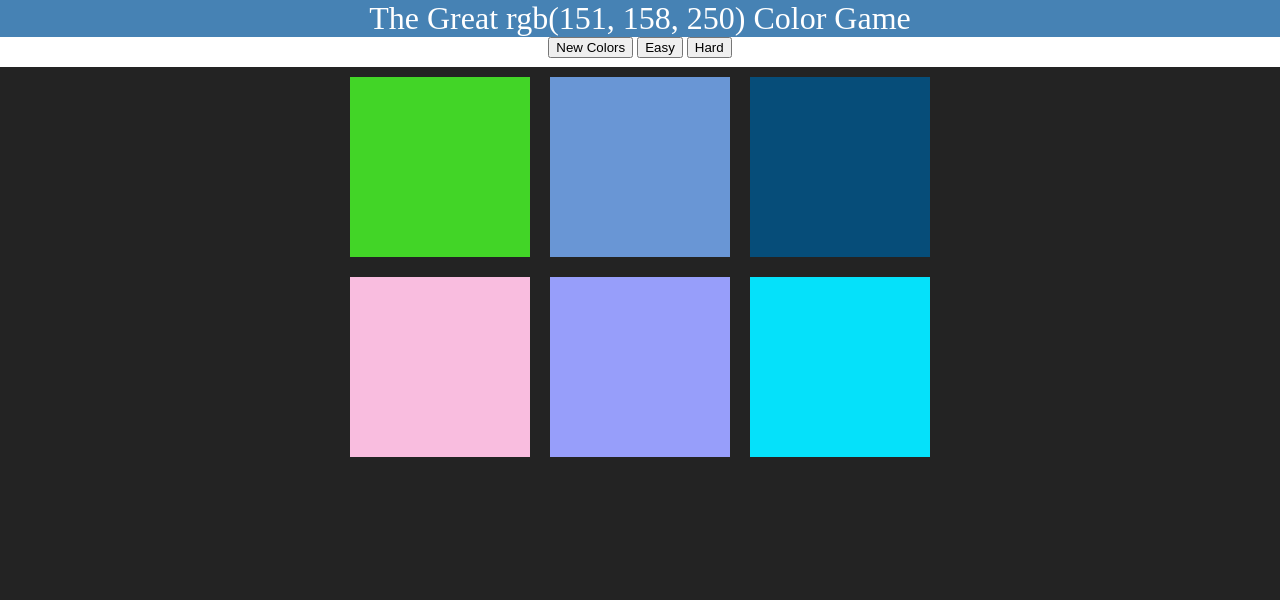
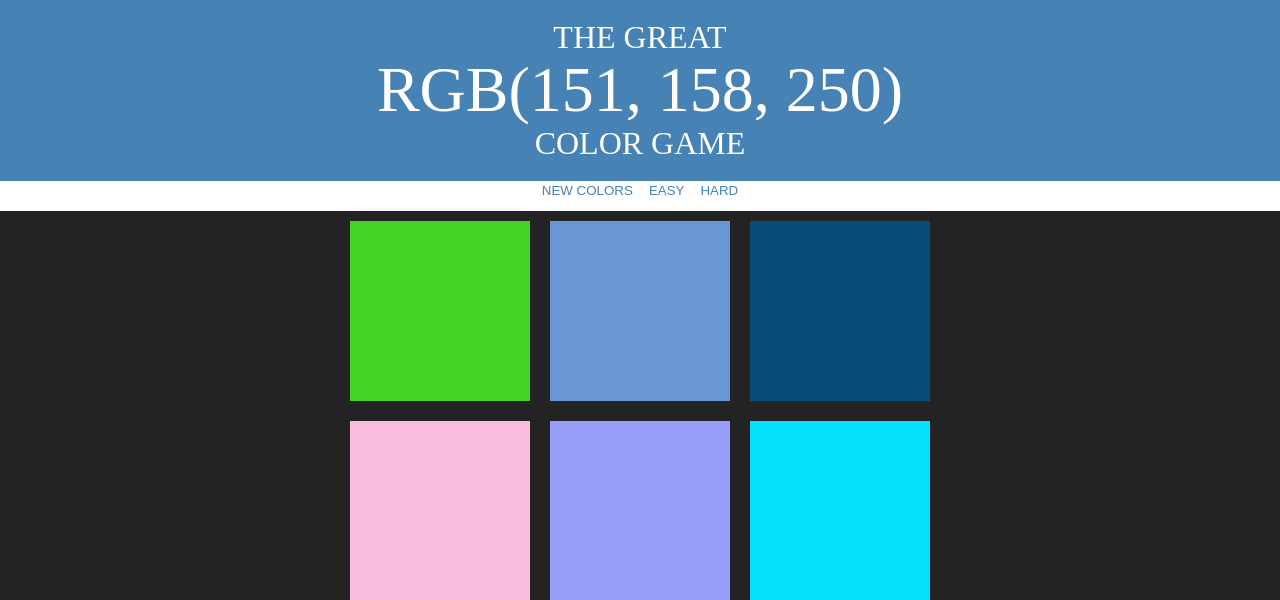
Before and after one commit to efertsch/RGB-Guessing-Game, a PHP site: page /game.html in a window 1280 px wide. Shown: the top 600 px of the page. Run offline with PHP 8.4, Linux system fonts and the light colour scheme.

Commit message:
begins styling buttons by removing borders and altering background

```diff
--- a/game.html
+++ b/game.html
@@ -6,7 +6,13 @@
 </head>
 <body>
 
-	<h1>The Great <span id="winning-color"></span> Color Game</h1>
+	<h1>The Great
+		<br>
+		<span id="winning-color"></span>
+		<br>
+		Color Game
+	</h1>
+
 	<div id="menu">
 		<button id="reset">New Colors</button>
 		<span id="message"></span>
--- a/styles.css
+++ b/styles.css
@@ -23,6 +23,10 @@ h1 {
 	background: steelblue;
 	margin: 0;
 	font-weight: normal;
+	text-transform: uppercase;
+	line-height: 1.1;
+	padding-top: 20px;
+	padding-bottom: 20px;
 }
 
 #menu {
@@ -34,3 +38,15 @@ h1 {
 .selected {
 	background: blue;
 }
+
+#winning-color {
+	font-size: 200%;
+}
+
+button {
+	border: none;
+	background: none;
+	color: steelblue;
+	text-transform: uppercase;
+
+}
```
